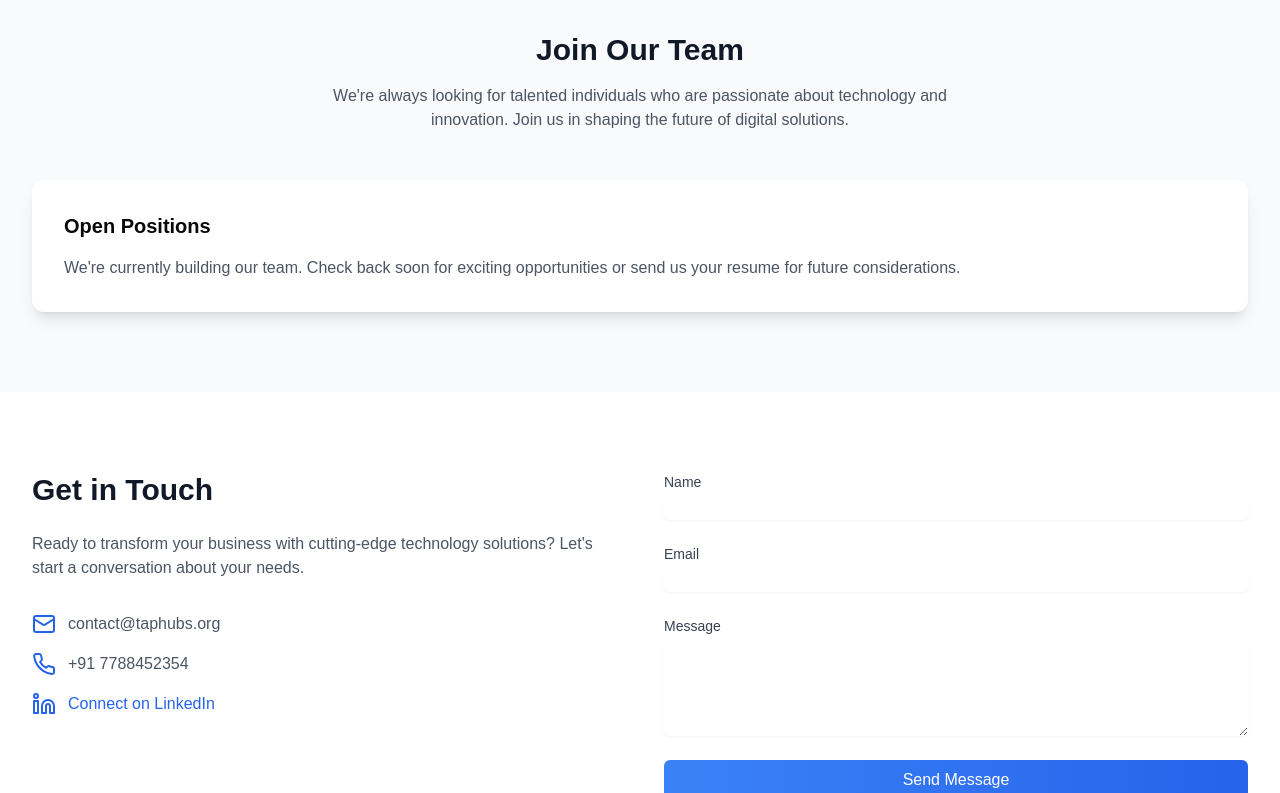
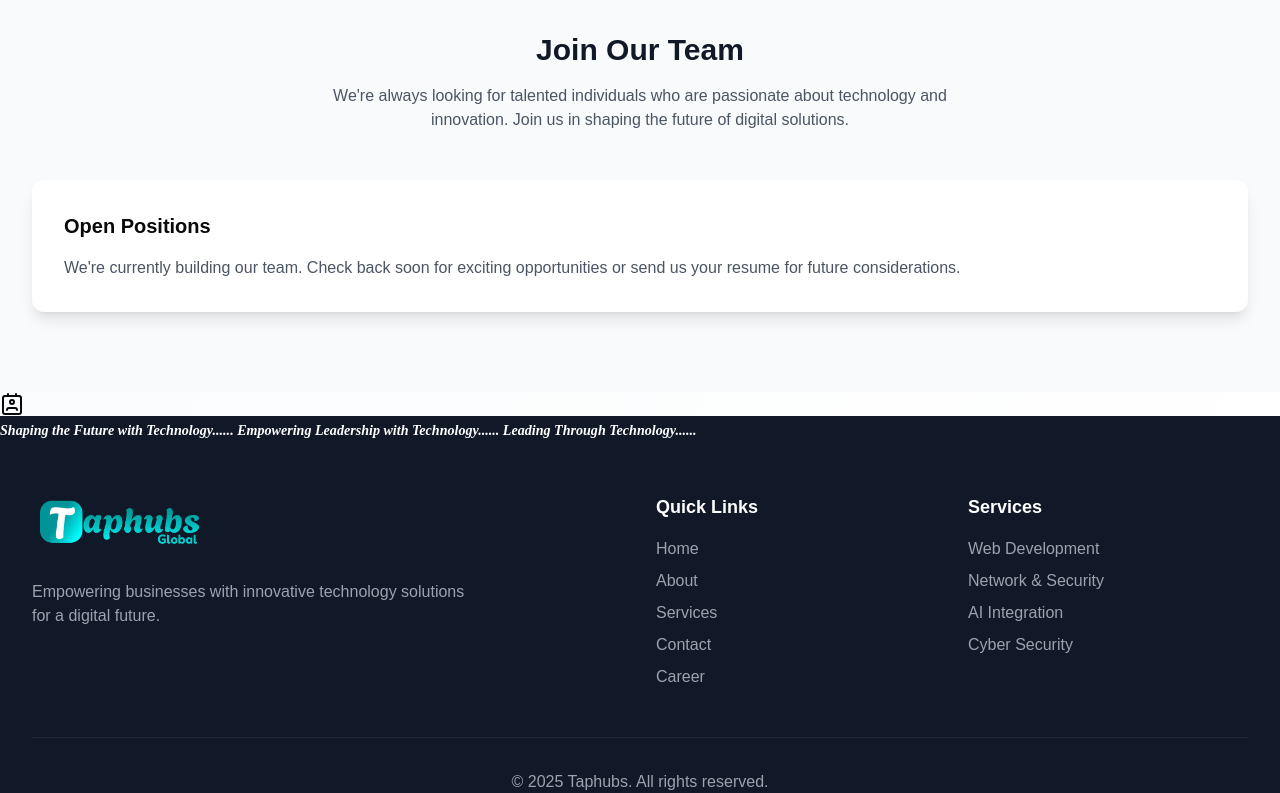
Before and after one commit to Jayaswetha-7/company-site, a React (Vite) app: page / in a window 1280 px wide. Shown: the part 2000-2793 px from the top of the page. Built offline with nearby package versions, Linux system fonts and the light colour scheme; grey boxes are pictures that could not be loaded.

Commit message:
Add HomePage component and update routing in App component

```diff
--- a/src/App.tsx
+++ b/src/App.tsx
@@ -18,6 +18,7 @@ import MarqueeWrapper from "./components/MarqueeWrapper";
 
 import EventToast from "./components/EventToast";
 import Error404 from "./components/Pages/Error404";
+import HomePage from "./components/Pages/HomePage";
 function App() {
   const location = useLocation();
   useEffect(() => {
@@ -41,40 +42,17 @@ function App() {
   return (
     <>
       <Analytics />
-      <EventToast path={location.pathname} /> {/* ✅ Toast based on path */}
+      {/* ✅ Toast based on path */}
       <div className="min-h-screen bg-gradient-to-br from-slate-50 to-white">
         <Routes>
           {/* Home Route */}
-          <Route
-            path="/"
-            element={
-              <>
-                <Navbar />
-                <LandingCard />
-                <About />
-                <NewService />
-                <Careers />
-                <Contact />
-
-
-                <MarqueeWrapper />
-                <Footer />
-              </>
-            }
-          />
-
-          {/* Service Route */}
+          <Route path="/" element={<HomePage />} />
           <Route path="/services" element={<ServicePage />} />
-
-          {/* About Route */}
           <Route path="/about" element={<AboutPage />} />
           <Route path="/about/lineofbusiness" element={<Lineofbusiness />} />
-
           <Route path="/contact" element={<ContactPage />} />
           <Route path="/career" element={<CarrerPage />} />
-
-
-          <Route path="*" element={<Error404/>} />
+          <Route path="*" element={<Error404 />} />
         </Routes>
       </div>
     </>
--- /dev/null
+++ b/src/components/Pages/HomePage.tsx
@@ -0,0 +1,27 @@
+import { Contact } from "lucide-react";
+import About from "../About";
+import Careers from "../Careers";
+import Footer from "../Footer";
+import LandingCard from "../LandingCard";
+import MarqueeWrapper from "../MarqueeWrapper";
+import Navbar from "../Navbar";
+import NewService from "../NewService";
+import EventToast from "../EventToast";
+const HomePage = () => {
+  return (
+    <>
+      <EventToast path={location.pathname} />
+      <Navbar />
+      <LandingCard />
+      <About />
+      <NewService />
+      <Careers />
+      <Contact />
+
+      <MarqueeWrapper />
+      <Footer />
+    </>
+  );
+}
+
+export default HomePage
```
